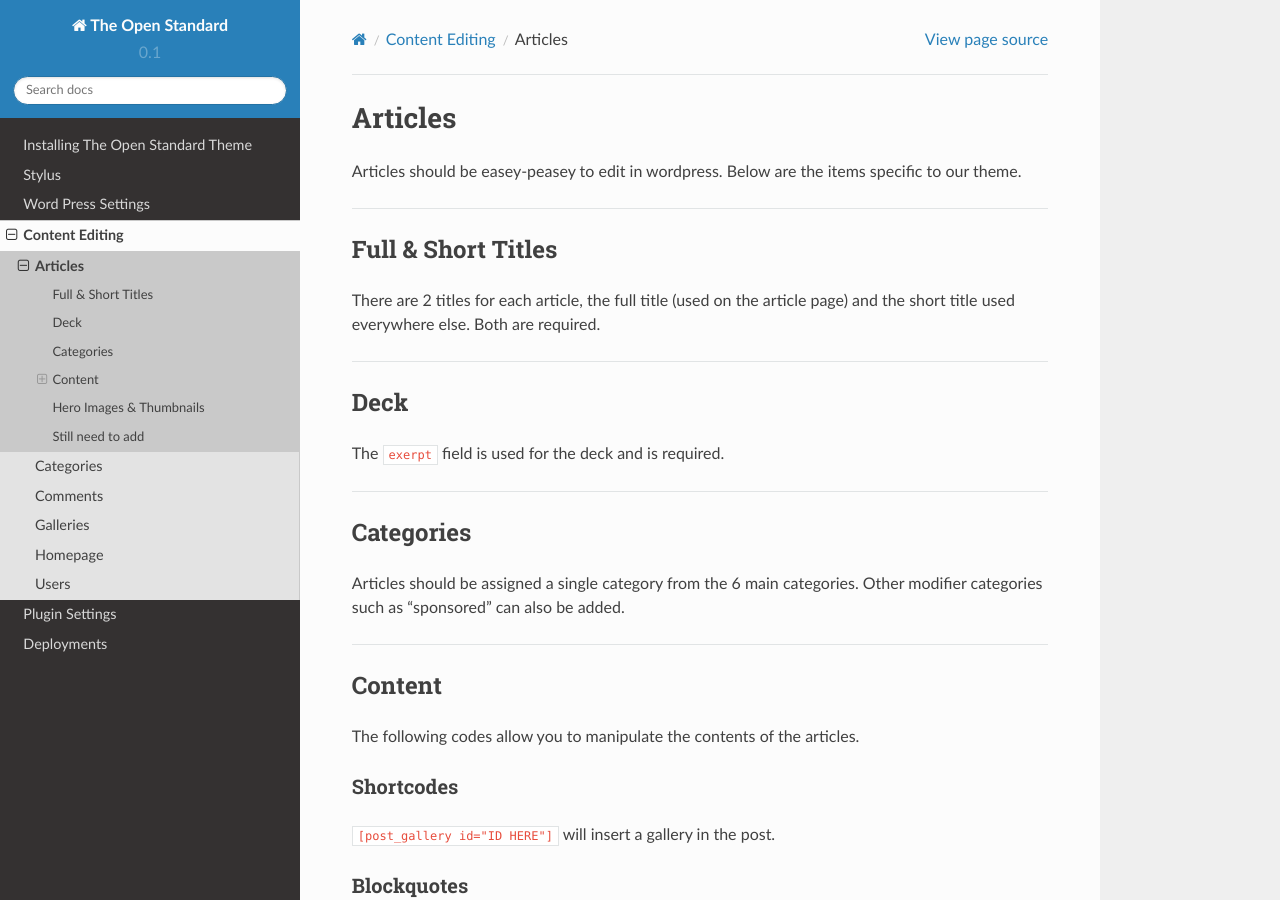
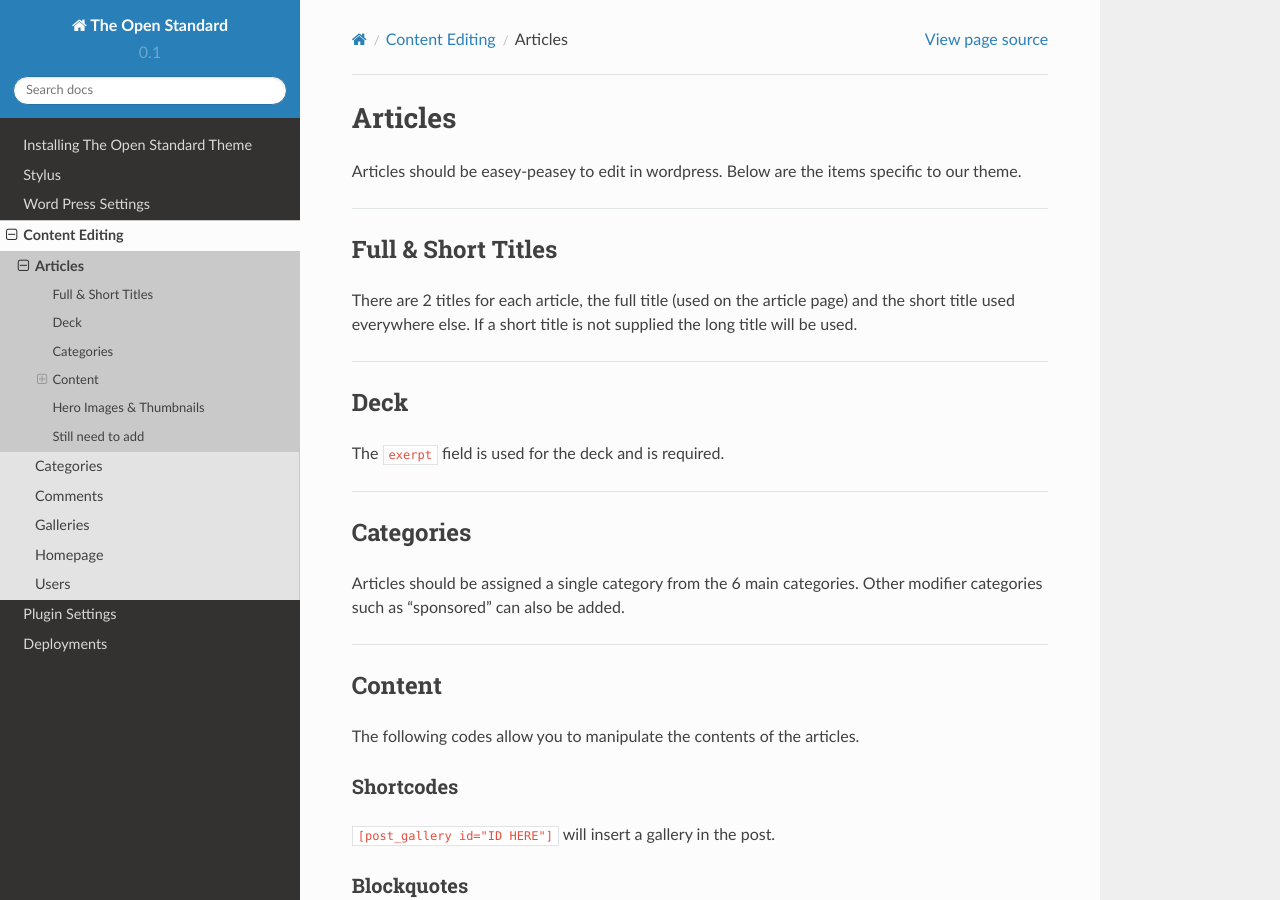
Before and after one commit to mozilla/theopenstandard, a Sphinx documentation site: the page built from docs/articles.rst, in a window 1280 px wide and 900 px high. Built offline with Sphinx 7.4.7 and the Read the Docs theme 2.0.0, drawn with Linux system fonts in a browser that asks for light colours.

Commit message:
Update articles.rst
Short titles are NOT required.

```diff
--- a/docs/articles.rst
+++ b/docs/articles.rst
@@ -16,7 +16,7 @@ Full & Short Titles
 -------------------
 
 There are 2 titles for each article, the full title (used on the article page) and the short title
-used everywhere else. Both are required.
+used everywhere else. If a short title is not supplied the long title will be used.
 
 ------------
 
```
